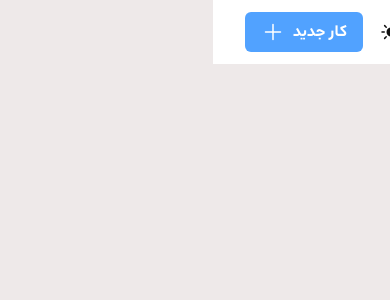
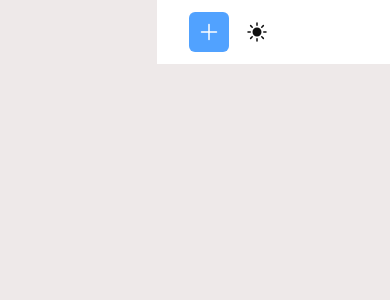
Before and after one commit to amirhirx/react-todo-app, a React (Vite) app: page / in a window 390 px wide. Shown: the top 300 px of the page. Built offline with nearby package versions, Linux system fonts and the light colour scheme.

Commit message:
Hide add new task button text in mobile mode

```diff
--- a/src/components/Menu.tsx
+++ b/src/components/Menu.tsx
@@ -16,10 +16,10 @@ function Menu({ toggleShowAddTaskModal }: IMenu) {
                 <ThemeToggleButton />
                 <button
                     onClick={toggleShowAddTaskModal}
-                    className="bg-blue-400 text-white font-bold py-2 px-4 rounded-md transition active:scale-95 active:bg-blue-500 flex items-center"
+                    className="bg-blue-400 text-white font-bold md:py-2 md:px-4 p-2 rounded-md transition active:scale-95 active:bg-blue-500 flex items-center"
                 >
-                    کار جدید
-                    <PlusIcon className="h-6 w-6 text-white mr-2" />
+                    <span className="hidden md:inline">کار جدید</span>
+                    <PlusIcon className="h-6 w-6 text-white md:mr-2" />
                 </button>
             </div>
         </nav>
```
